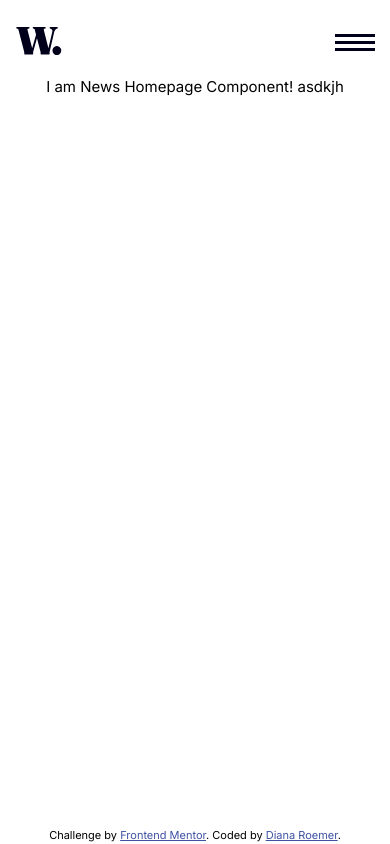
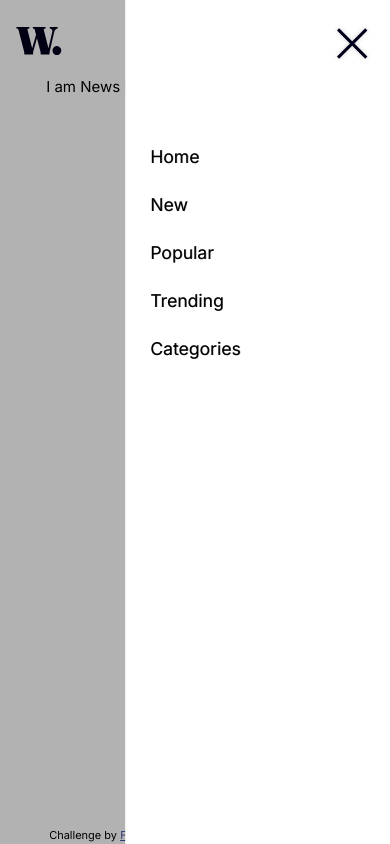
Before and after one commit to dianaroemer/news-homepage, a React (Create React App) app: page / in a window 390 px wide. Built offline with nearby package versions, Linux system fonts and the light colour scheme.

Commit message:
Added transitions to mobileMenu using variability in style declaration instead of className

```diff
--- a/src/components/MobileMenu.js
+++ b/src/components/MobileMenu.js
@@ -11,9 +11,9 @@ function MobileMenu(props) {
 
 
     return(
-        <div className='mobileMenuFull' onClick={(e) => {props.toggleMobileMenu(e)}}>
+        <div className='mobileMenuFull' onClick={(e) => {props.toggleMobileMenu(e)}} style={{opacity: props.mobileMenu && "0%"}}>
 
-            <div className='mobileMenuSidePane'>
+            <div className='mobileMenuSidePane' style={{left: props.mobileMenu && '500px'}}>
 
                 <MenuClose id='mobileMenuCloseIcon' viewBox='0 0 32 32'
                     onClick={(e) => {
--- a/src/components/NewsHomepage.js
+++ b/src/components/NewsHomepage.js
@@ -56,9 +56,15 @@ function NewsHomepage(props) {
                     I am News Homepage Component! asdkjh
                 </div>
 
-                {mobileMenu && <MobileMenu
+                {/* {mobileMenu && <MobileMenu
                                     toggleMobileMenu={handleOpenMenu}
-                                    />}
+                                    mobileMenu={mobileMenu}
+                                    />} */}
+
+                <MobileMenu
+                    toggleMobileMenu={handleOpenMenu}
+                    mobileMenu={mobileMenu}
+                />
 
 
                 {/* <MobileMenu/> */}
--- a/src/styles/MobileMenu.scss
+++ b/src/styles/MobileMenu.scss
@@ -7,8 +7,10 @@
     bottom: 0;
 
     z-index: 5;
+    // left: 500px;
 
     // transform: translateX(100%);
+    transition: .5s opacity;
 
 }
 
@@ -17,6 +19,11 @@
     opacity: 100%;
     background-color: white;
     // background-color: red;
+
+    left: 0px;
+    transition: .5s left;
+
+
     width: 56%;
     height: 100%;
     transform: translateX(47%);
```
